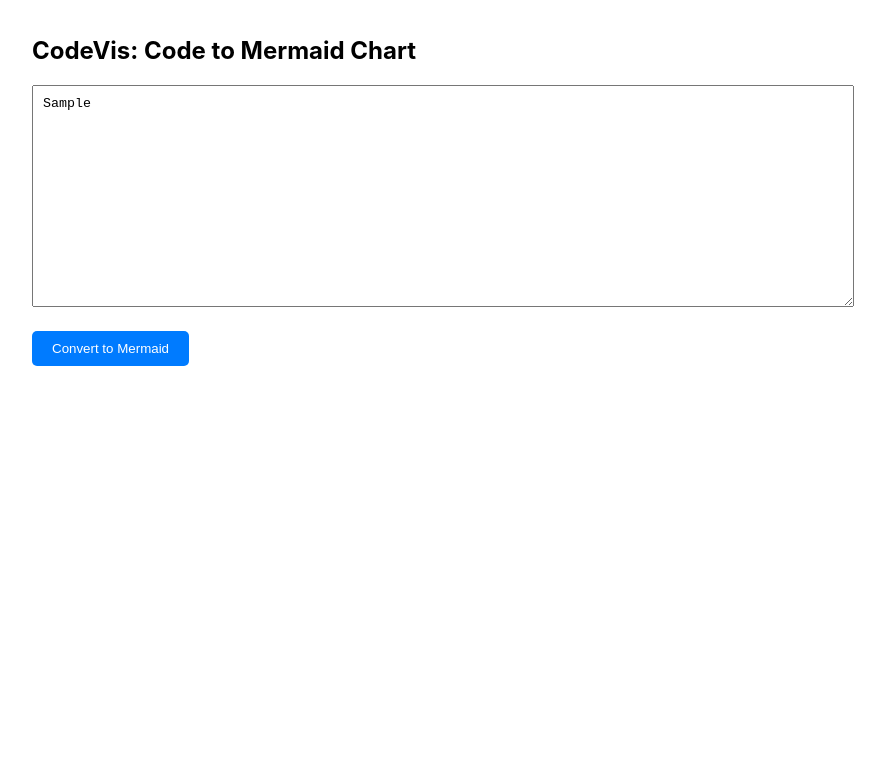
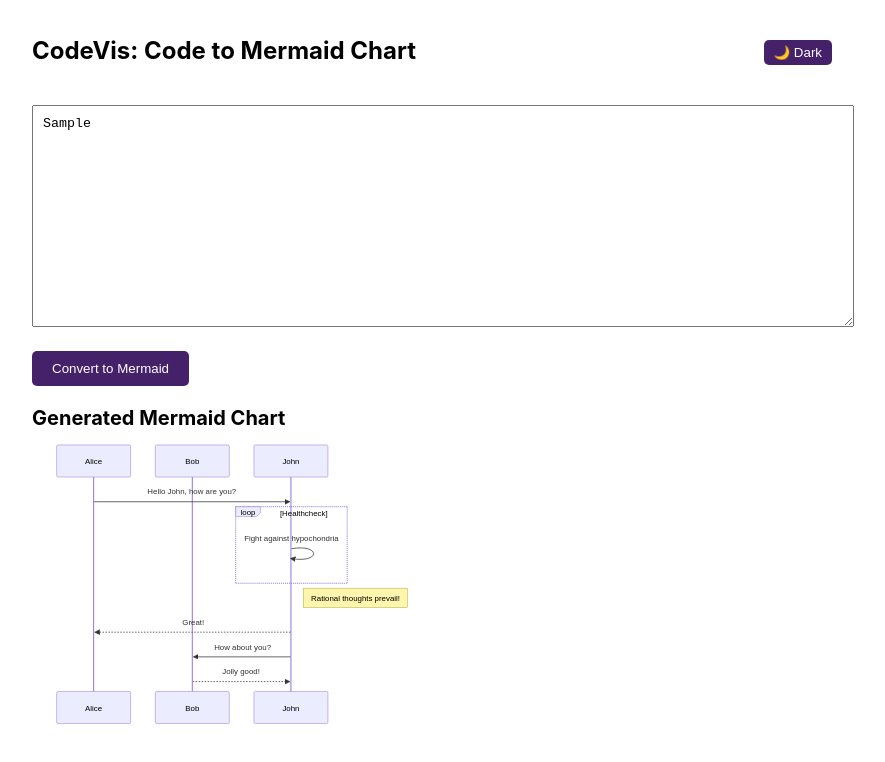
Before and after one commit to KirtanSoni/sunhacks, a React (Create React App) app in the folder client/vis-client/: page / in a window 1280 px wide. Both pictures are taken after typing "Sample" into the empty fields and a click on the button "Convert to Mermaid". Shown: the top 762 px of the page, without its empty margins (208-1093 px from the left). Built offline with nearby package versions, Linux system fonts and the light colour scheme; no server answers.

Commit message:
Added Chart

```diff
--- a/client/vis-client/src/App.js
+++ b/client/vis-client/src/App.js
@@ -1,39 +1,72 @@
-import React, { useState } from 'react';
-import mermaid from 'mermaid';
+import React, { useState } from 'react'
+import Chart from './Chart'
+
+
+const sampleMermaid = `
+sequenceDiagram
+    participant Alice
+    participant Bob
+    Alice->>John: Hello John, how are you?
+    loop Healthcheck
+        John->>John: Fight against hypochondria
+    end
+    Note right of John: Rational thoughts prevail!
+    John-->>Alice: Great!
+    John->>Bob: How about you?
+    Bob-->>John: Jolly good!`
 
 export default function App() {
-  const [sourceCode, setSourceCode] = useState('');
-  const [mermaidCode, setMermaidCode] = useState('');
-  const [isLoading, setIsLoading] = useState(false);
+  const [sourceCode, setSourceCode] = useState('')
+  const [mermaidCode, setMermaidCode] = useState('')
+  const [isLoading, setIsLoading] = useState(false)
+  const [darkMode, setDarkMode] = useState(false)
 
-  const handleSubmit = async () => {
-    setIsLoading(true);
-    try {
-      // Add backend
-      const response = await fetch('http://your-backend-url/api/convert', {
-        method: 'POST',
-        headers: {
-          'Content-Type': 'application/json',
-        },
-        body: JSON.stringify({ sourceCode }),
-      });
-      const data = await response.json();
-      setMermaidCode(data.mermaidCode);
-    } catch (error) {
-      console.error('Error:', error);
-      // Handle error (e.g., show an error message to the user)
-    } finally {
-      setIsLoading(false);
-    }
+
+  const toggleDarkMode = () => {
+    setDarkMode(!darkMode)
+  }
+
+
+  const appStyle = {
+    backgroundColor: darkMode ? '#1a1a1a' : '#ffffff',
+    color: darkMode ? '#ffffff' : '#000000',
+    minHeight: '100vh',
+    transition: 'all 0.3s ease',
   };
 
-  React.useEffect(() => {
-    mermaid.initialize({ startOnLoad: true });
-  }, []);
+  const containerStyle = {
+    maxWidth: '800px',
+    margin: '0 auto',
+    padding: '20px',
+  };
+
+  const buttonStyle = {
+    padding: '10px 20px',
+    backgroundColor: isLoading ? '#cccccc' : '#452169',
+    color: 'white',
+    border: 'none',
+    borderRadius: '5px',
+    cursor: isLoading ? 'not-allowed' : 'pointer',
+    transition: 'background-color 0.3s ease',
+  };
+
+  const handleSubmit = () => {
+    setIsLoading(true)
+    setTimeout(() => {
+      setMermaidCode(sampleMermaid)
+      setIsLoading(false)
+    }, 10)
+  }
 
   return (
-    <div style={{ maxWidth: '800px', margin: '0 auto', padding: '20px' }}>
-      <h1 style={{ fontSize: '24px', fontWeight: 'bold', marginBottom: '20px' }}>CodeVis: Code to Mermaid Chart</h1>
+    <div style={appStyle}>
+      <div style={containerStyle}>
+      <div style={{ display: 'flex', justifyContent: 'space-between', alignItems: 'center', marginBottom: '20px' }}>
+        <h1 style={{ fontSize: '24px', fontWeight: 'bold', marginBottom: '20px' }}>CodeVis: Code to Mermaid Chart</h1>
+        <button onClick={toggleDarkMode} style={{ ...buttonStyle, padding: '5px 10px' }}>
+            {darkMode ? '☀️ Light' : '🌙 Dark'}
+          </button>
+      </div>
       <div style={{ marginBottom: '20px' }}>
         <textarea
           value={sourceCode}
@@ -45,23 +78,19 @@ export default function App() {
       <button
         onClick={handleSubmit}
         disabled={isLoading}
-        style={{
-          padding: '10px 20px',
-          backgroundColor: isLoading ? '#cccccc' : '#007bff',
-          color: 'white',
-          border: 'none',
-          borderRadius: '5px',
-          cursor: isLoading ? 'not-allowed' : 'pointer'
-        }}
+        style={buttonStyle}
       >
         {isLoading ? 'Converting...' : 'Convert to Mermaid'}
       </button>
       {mermaidCode && (
         <div style={{ marginTop: '20px' }}>
           <h2 style={{ fontSize: '20px', fontWeight: 'bold', marginBottom: '10px' }}>Generated Mermaid Chart</h2>
-          <div className="mermaid">{mermaidCode}</div>
+          <div className="mermaid">
+            <Chart chartCode={mermaidCode} darkMode={darkMode}/>
+          </div>
         </div>
       )}
+      </div>
     </div>
-  );
+  )
 }
--- /dev/null
+++ b/client/vis-client/src/Chart.js
@@ -0,0 +1,57 @@
+import React, { useEffect, useState } from 'react'
+import mermaid from 'mermaid'
+
+export default function Chart({ chartCode, darkMode}) {
+  const [svgSource, setSvgSource] = useState('')
+  const [error, setError] = useState(null)
+  const [isLoading, setIsLoading] = useState(false)
+
+  useEffect(() => {
+    mermaid.initialize({
+      startOnLoad: true,
+      theme: darkMode ? 'dark' : 'default',
+      securityLevel: 'loose',
+    })
+
+    if (chartCode) {
+      setIsLoading(true)
+      mermaid.render('mermaid-chart', chartCode)
+        .then((result) => {
+          const svgBlob = new Blob([result.svg], { type: 'image/svg+xml;charset=utf-8' })
+          const url = URL.createObjectURL(svgBlob)
+          console.log(result.svg)
+          setSvgSource(url)
+          setError(null)
+        })
+        .catch((err) => {
+          console.error('Mermaid rendering error:', err)
+          setError('Failed to render chart. Please check your Mermaid syntax.')
+        })
+        .finally(() => {
+          setIsLoading(false)
+        })
+    }
+
+    return () => {
+      if (svgSource) {
+        URL.revokeObjectURL(svgSource)
+      }
+    }
+  }, [chartCode, darkMode])
+
+  if (isLoading) {
+    return <div>Loading chart...</div>
+  }
+
+  if (error) {
+    return <div style={{ color: 'red' }}>{error}</div>
+  }
+
+  return svgSource ? (
+    <img
+      src={svgSource}
+      alt="Mermaid Chart"
+      style={{ maxWidth: '50%', height: 'auto', filter: darkMode ? 'invert(1) hue-rotate(180deg)' : 'none' }}
+    />
+  ) : null
+}
```
Also changed, not shown: client/vis-client/src/Complexity.js (added).
